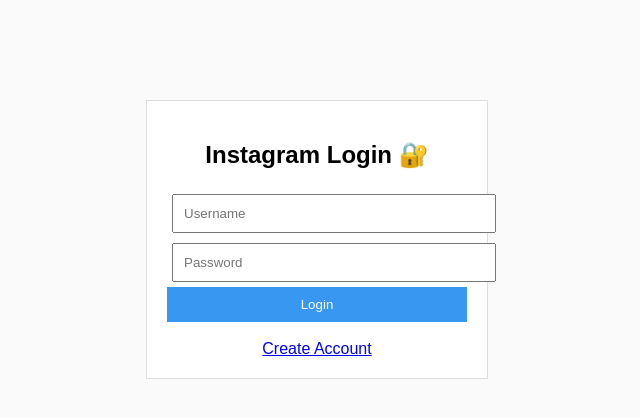
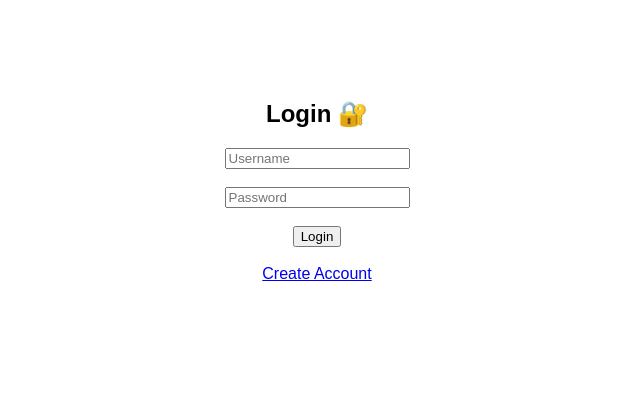
Before and after one commit to duniaparnasomarouthu-creator/quickshare, a Flask app: page / in a window 1280 px wide. Shown: the top 418 px of the page, without its empty margins (323-963 px from the left). Run offline with Flask 3, Linux system fonts and the light colour scheme.

Commit message:
Update login.html

```diff
--- a/templates/login.html
+++ b/templates/login.html
@@ -3,22 +3,23 @@
 <head>
 <title>Login</title>
 </head>
-<body style="background:#fafafa;font-family:Arial;">
 
-<div style="width:300px;margin:100px auto;background:white;padding:20px;border:1px solid #ddd;text-align:center;">
+<body style="font-family:Arial;text-align:center;margin-top:100px;">
 
-<h2>Instagram Login 🔐</h2>
+<h2>Login 🔐</h2>
 
 <form method="POST">
-    <input name="username" placeholder="Username" style="width:100%;padding:10px;margin:5px;">
-    <input type="password" name="password" placeholder="Password" style="width:100%;padding:10px;margin:5px;">
-    <button style="width:100%;padding:10px;background:#3897f0;color:white;border:none;">Login</button>
+
+<input name="username" placeholder="Username"><br><br>
+<input name="password" type="password" placeholder="Password"><br><br>
+
+<button>Login</button>
+
 </form>
 
 <br>
+
 <a href="/register">Create Account</a>
-
-</div>
 
 </body>
 </html>
```
